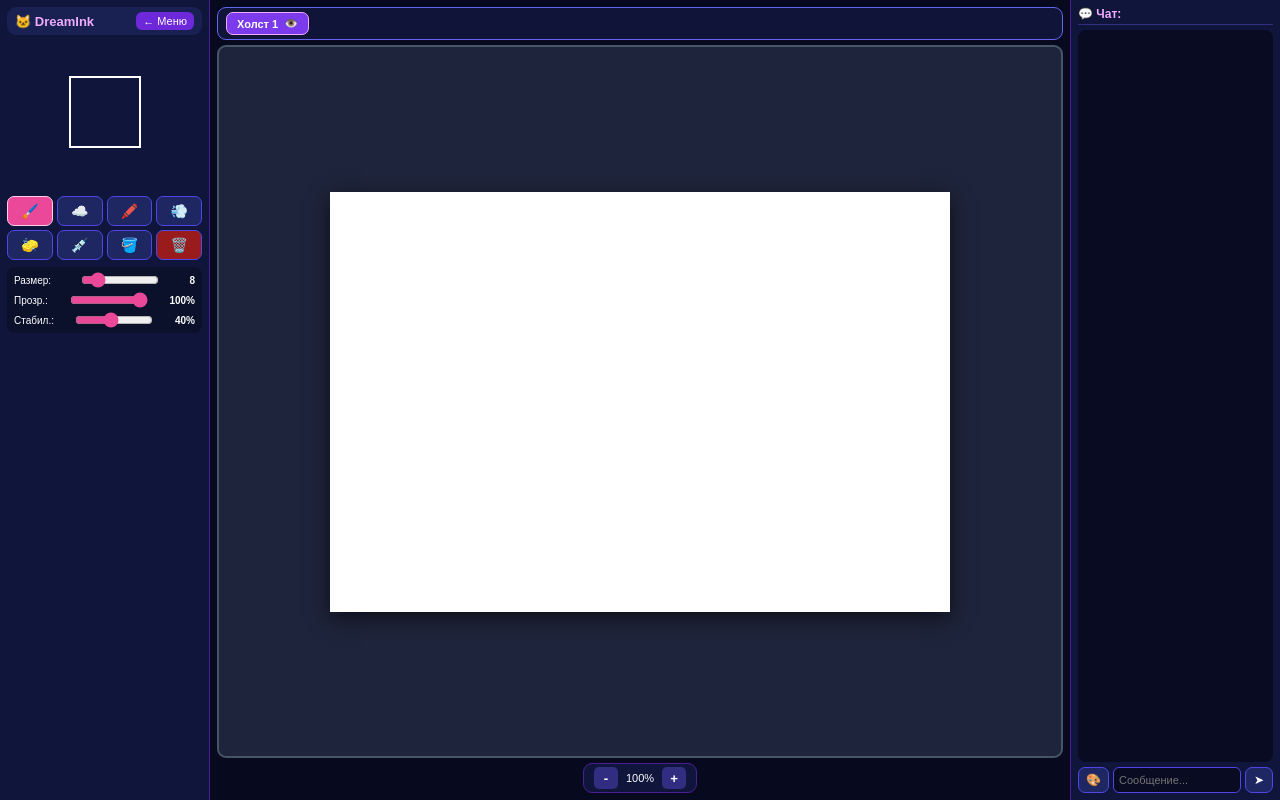
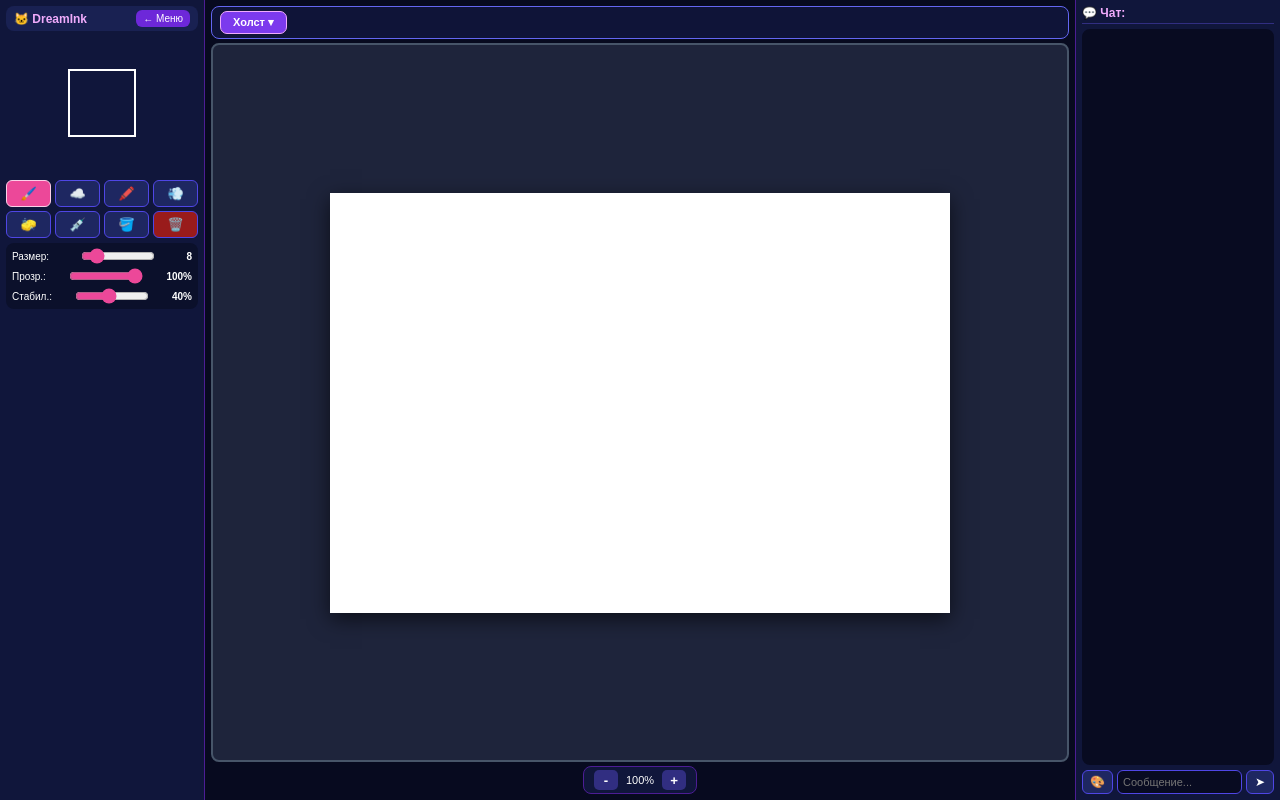
Before and after one commit to Tomerop011/Dreamlnk, a plain HTML site: page draw.html in a window 1280 px wide. Drawn offline with Linux system fonts and the light colour scheme.

Commit message:
v1.2 🌙 (-Beta_Studio-)

```diff
--- a/draw.html
+++ b/draw.html
@@ -6,45 +6,48 @@
 <style>
 *{box-sizing:border-box;margin:0;padding:0}
 body{background:#070a1f;color:#fff;font-family:sans-serif;height:100vh;overflow:hidden;display:flex}
-.lp{width:210px;background:#10163b;border-right:1px solid #4c1d95;padding:7px;display:flex;flex-direction:column;gap:7px;overflow-y:auto}
-.ml{display:flex;align-items:center;justify-content:space-between;background:#192152;padding:5px 8px;border-radius:9px;font-weight:800;font-size:13px;color:#f0abfc}
-.bk{background:#6d28d9;border:0;color:#fff;padding:3px 7px;border-radius:6px;font-size:11px;cursor:pointer}
-.ww{position:relative;width:136px;height:136px;margin:2px auto;display:flex;align-items:center;justify-content:center}
+.lp{width:205px;background:#10163b;border-right:1px solid #4c1d95;padding:6px;display:flex;flex-direction:column;gap:5px;overflow-y:auto}
+.ml{display:flex;align-items:center;justify-content:space-between;background:#192152;padding:4px 8px;border-radius:8px;font-weight:800;font-size:12px;color:#f0abfc}
+.bk{background:#6d28d9;border:0;color:#fff;padding:3px 7px;border-radius:6px;font-size:10px;cursor:pointer}
+.ww{position:relative;width:130px;height:130px;margin:2px auto;display:flex;align-items:center;justify-content:center}
 canvas#cw{border-radius:50%;cursor:crosshair;touch-action:none}
-.sv{position:absolute;width:72px;height:72px;border:2px solid #fff;cursor:crosshair;touch-action:none}
+.sv{position:absolute;width:68px;height:68px;border:2px solid #fff;cursor:crosshair;touch-action:none}
 .sws{display:grid;grid-template-columns:repeat(6,1fr);gap:4px}
-.sw{height:18px;border-radius:50%;border:1px solid rgba(255,255,255,.4);cursor:pointer}
+.sw{height:16px;border-radius:50%;border:1px solid rgba(255,255,255,.4);cursor:pointer}
 .tg{display:grid;grid-template-columns:repeat(4,1fr);gap:4px}
-.tb{background:#1e2761;border:1px solid #4f46e5;color:#fff;padding:6px 0;border-radius:7px;font-size:14px;cursor:pointer;text-align:center}
+.tb{background:#1e2761;border:1px solid #4f46e5;color:#fff;padding:5px 0;border-radius:6px;font-size:13px;cursor:pointer;text-align:center}
 .tb.act{background:#ec4899;border-color:#fbcfe8}
-.sls{background:#0b102b;padding:5px 7px;border-radius:8px;display:flex;flex-direction:column;gap:4px;font-size:10px}
+.sls{background:#0b102b;padding:5px 6px;border-radius:8px;display:flex;flex-direction:column;gap:4px;font-size:10px}
 .sr{display:flex;align-items:center;justify-content:space-between;gap:3px}
-.sr input{width:78px;accent-color:#ec4899}
-.cp{flex:1;display:flex;flex-direction:column;align-items:center;justify-content:space-between;padding:7px;gap:5px;overflow:hidden}
-.lb{width:100%;display:flex;align-items:center;gap:6px;background:rgba(16,22,59,.9);padding:4px 8px;border-radius:9px;border:1px solid #6366f1}
-.ltb{background:#7c3aed;border:1px solid #f0abfc;color:#fff;padding:4px 10px;border-radius:7px;font-size:11px;font-weight:700;display:flex;align-items:center;gap:6px}
-.eye{cursor:pointer}
-.vp{width:100%;flex:1;background:#1e243b;border:2px solid #475569;border-radius:9px;overflow:scroll;display:flex;padding:8px}
-.vp::-webkit-scrollbar{width:11px;height:11px}.vp::-webkit-scrollbar-track{background:#334155}.vp::-webkit-scrollbar-thumb{background:#94a3b8;border-radius:5px}
+.sr input{width:74px;accent-color:#ec4899}
+.cp{flex:1;display:flex;flex-direction:column;align-items:center;justify-content:space-between;padding:6px;gap:4px;overflow:hidden;position:relative}
+.lb{width:100%;display:flex;align-items:center;background:rgba(16,22,59,.9);padding:4px 8px;border-radius:8px;border:1px solid #6366f1;position:relative}
+.hbtn{background:#7c3aed;border:1px solid #f0abfc;color:#fff;padding:4px 12px;border-radius:7px;font-size:11px;font-weight:800;cursor:pointer}
+.hdrop{display:none;position:absolute;top:36px;left:8px;width:190px;background:#131942;border:1px solid #a855f7;border-radius:10px;padding:8px;z-index:20;flex-direction:column;gap:6px}
+.hrow{display:flex;justify-content:space-between;align-items:center;background:#1e2761;padding:5px 8px;border-radius:7px;font-size:11px}
+.eye{cursor:pointer;font-size:13px}
+.vp{width:100%;flex:1;background:#1e243b;border:2px solid #475569;border-radius:8px;overflow:scroll;display:flex;padding:12px}
+.vp::-webkit-scrollbar{width:12px;height:12px}.vp::-webkit-scrollbar-track{background:#334155}.vp::-webkit-scrollbar-thumb{background:#94a3b8;border-radius:5px}
 .st{position:relative;width:620px;height:420px;flex-shrink:0;margin:auto;background:#fff;box-shadow:0 6px 20px rgba(0,0,0,.6)}
 .st canvas{position:absolute;inset:0;width:100%;height:100%;touch-action:none}
-.zb{display:flex;align-items:center;gap:8px;background:#10163b;padding:3px 10px;border-radius:9px;border:1px solid #4c1d95;font-size:11px}
-.zbt{background:#312e81;border:0;color:#fff;width:24px;height:22px;border-radius:5px;font-weight:800;cursor:pointer}
-.rp{width:210px;background:#10163b;border-left:1px solid #4c1d95;padding:7px;display:flex;flex-direction:column;gap:5px;height:100vh}
+.zb{display:flex;align-items:center;gap:8px;background:#10163b;padding:3px 10px;border-radius:8px;border:1px solid #4c1d95;font-size:11px}
+.zbt{background:#312e81;border:0;color:#fff;width:24px;height:20px;border-radius:5px;font-weight:800;cursor:pointer}
+.rp{width:205px;background:#10163b;border-left:1px solid #4c1d95;padding:6px;display:flex;flex-direction:column;gap:5px;height:100vh}
 .ch{font-weight:800;font-size:12px;color:#f0abfc;border-bottom:1px solid #312e81;padding-bottom:3px}
-.cf{flex:1;background:#080b21;border-radius:8px;padding:5px;overflow-y:auto;display:flex;flex-direction:column;gap:4px;font-size:11px}
+.cf{flex:1;min-height:0;background:#080b21;border-radius:8px;padding:5px;overflow-y:auto;display:flex;flex-direction:column;gap:4px;font-size:11px}
 .cm{background:#1e2761;padding:4px 6px;border-radius:7px;word-break:break-word}
-.cm img{width:48px;height:48px;background:#fff;border-radius:5px;display:block;margin-top:2px}
-.sd{display:none;flex-wrap:wrap;gap:4px;max-height:58px;overflow-y:auto;background:#0b102b;padding:4px;border-radius:6px}
-.sd img{width:32px;height:32px;background:#fff;border-radius:4px;cursor:pointer}
+.cm img{width:46px;height:46px;background:#fff;border-radius:5px;display:block;margin-top:2px}
+.sd{display:none;flex-wrap:wrap;gap:4px;max-height:55px;overflow-y:auto;background:#0b102b;padding:4px;border-radius:6px}
+.sd img{width:30px;height:30px;background:#fff;border-radius:4px;cursor:pointer}
 .ci{display:flex;gap:4px}
 .ci input{flex:1;min-width:0;padding:5px;border-radius:6px;border:1px solid #4f46e5;background:#080b21;color:#fff;font-size:11px}
+@media(max-width:700px){body{flex-direction:column;overflow-y:auto;height:auto}.lp,.rp{width:100%;height:auto;border:0}.vp{height:280px}.cf{height:110px}}
 </style>
 </head>
 <body>
 <aside class="lp">
   <div class="ml"><span>🐱 DreamInk</span><button class="bk" onclick="location.href='index.html'">← Меню</button></div>
-  <div class="ww"><canvas id="cw" width="136" height="136"></canvas><div class="sv" id="sv"></div></div>
+  <div class="ww"><canvas id="cw" width="130" height="130"></canvas><div class="sv" id="sv"></div></div>
   <div class="sws" id="sws"></div>
   <div class="tg">
     <button class="tb act" id="t-brush" onclick="st('brush')">🖌️</button>
@@ -57,13 +60,19 @@ canvas#cw{border-radius:50%;cursor:crosshair;touch-action:none}
     <button class="tb" style="background:#991b1b" onclick="clMy()">🗑️</button>
   </div>
   <div class="sls">
-    <div class="sr"><span>Размер:</span><input type="range" id="sz" min="1" max="50" value="8" oninput="g('szv').textContent=this.value"><b id="szv">8</b></div>
-    <div class="sr"><span>Прозр.:</span><input type="range" id="al" min="10" max="100" value="100" oninput="g('alv').textContent=this.value+'%'"><b id="alv">100%</b></div>
-    <div class="sr"><span>Стабил.:</span><input type="range" id="sb" min="0" max="90" value="40" oninput="g('sbv').textContent=this.value+'%'"><b id="sbv">40%</b></div>
+    <div class="sr"><span>Размер:</span><input type="range" id="sz" min="1" max="50" value="8"><b id="szv">8</b></div>
+    <div class="sr"><span>Прозр.:</span><input type="range" id="al" min="10" max="100" value="100"><b id="alv">100%</b></div>
+    <div class="sr"><span>Стабил.:</span><input type="range" id="sb" min="0" max="90" value="40"><b id="sbv">40%</b></div>
   </div>
 </aside>
 <main class="cp">
-  <div class="lb"><div class="ltb"><span>Холст 1</span><span class="eye" onclick="togEye()">👁️</span></div></div>
+  <div class="lb">
+    <button class="hbtn" onclick="togHList()">Холст ▾</button>
+    <div class="hdrop" id="hdrop">
+      <div style="font-size:10px;color:#f9a8d4;font-weight:700">Слои игроков:</div>
+      <div class="hrow"><span>🌙 Вы</span><span class="eye" id="eye1" onclick="togEye()">👁️</span></div>
+    </div>
+  </div>
   <div class="vp"><div class="st" id="stg"><canvas id="l1" width="620" height="420"></canvas></div></div>
   <div class="zb"><button class="zbt" onclick="zm(-0.2)">-</button><span id="zv">100%</span><button class="zbt" onclick="zm(0.2)">+</button></div>
 </main>
@@ -71,27 +80,8 @@ canvas#cw{border-radius:50%;cursor:crosshair;touch-action:none}
   <div class="ch">💬 Чат:</div>
   <div class="cf" id="cf"></div>
   <div class="sd" id="sdr"></div>
-  <div class="ci"><button class="tb" style="font-size:12px;padding:5px 7px" onclick="tDr()">🎨</button><input type="text" id="cin" placeholder="Сообщение..." onkeydown="if(event.key=='Enter')sCh()"><button class="tb" style="font-size:12px;padding:5px 8px" onclick="sCh()">➤</button></div>
+  <div class="ci"><button class="tb" style="font-size:12px;padding:4px 7px" onclick="tDr()">🎨</button><input type="text" id="cin" placeholder="Сообщение..." onkeydown="if(event.key=='Enter')sCh()"><button class="tb" style="font-size:12px;padding:4px 8px" onclick="sCh()">➤</button></div>
 </aside>
-<script>
-function g(i){return document.getElementById(i)}
-var hue=330,col='#ec4899',cw=g('cw'),cx=cw.getContext('2d');
-for(var a=0;a<360;a++){cx.beginPath();cx.moveTo(68,68);cx.arc(68,68,67,(a-1)/57.295,(a+1)/57.295);cx.closePath();cx.fillStyle='hsl('+a+',100%,50%)';cx.fill()}
-cx.beginPath();cx.arc(68,68,48,0,6.28);cx.fillStyle='#10163b';cx.fill();
-function uSv(){g('sv').style.background='linear-gradient(to top,#000,transparent),linear-gradient(to right,#fff,hsl('+hue+',100%,50%))'}uSv();
-function sCol(c){col=c;g('sv').style.borderColor=c}
-cw.onclick=function(e){var r=cw.getBoundingClientRect(),ang=Math.atan2(e.clientY-r.top-68,e.clientX-r.left-68)/0.01745;if(ang<0)ang+=360;hue=Math.round(ang);uSv();sCol('hsl('+hue+',100%,50%)')};
-g('sv').onclick=function(e){var r=this.getBoundingClientRect(),x=Math.max(0,Math.min(1,(e.clientX-r.left)/r.width)),y=Math.max(0,Math.min(1,1-(e.clientY-r.top)/r.height));sCol('hsl('+hue+','+Math.round(x/0.01)+'%,'+Math.round(y*(100-x/0.02))+'%)')};
-new Array('#ef4444','#f97316','#facc15','#22c55e','#06b6d4','#3b82f6','#8b5cf6','#ec4899','#ffffff','#9ca3af','#4b5563','#000000').forEach(function(c){var d=document.createElement('div');d.className='sw';d.style.background=c;d.onclick=function(){sCol(c)};g('sws').appendChild(d)});
-var l1=g('l1'),x1=l1.getContext('2d'),tl='brush',dr=false,sx=0,sy=0;
-function togEye(){l1.style.opacity=l1.style.opacity=='0'?'1':'0'}
-function clMy(){x1.clearRect(0,0,620,420)}
-function st(t){tl=t;document.querySelectorAll('.tg .tb').forEach(function(b){b.classList.remove('act')});if(g('t-'+t))g('t-'+t).classList.add('act')}
-function gp(e){var r=l1.getBoundingClientRect(),x=e.touches?e.touches.item(0).clientX:e.clientX,y=e.touches?e.touches.item(0).clientY:e.clientY;return{x:(x-r.left)/(r.width/620),y:(y-r.top)/(r.height/420)}}
-l1.onmousedown=l1.ontouchstart=function(e){var p=gp(e);if(tl=='fill'){x1.globalAlpha=g('al').value/100;x1.globalCompositeOperation='source-over';x1.fillStyle=col;x1.fillRect(0,0,620,420);x1.globalAlpha=1;return}if(tl=='pick'){var d=x1.getImageData(Math.floor(p.x),Math.floor(p.y),1,1).data;if(d.at(3)>0)sCol('rgb('+d.at(0)+','+d.at(1)+','+d.at(2)+')');st('brush');return}dr=true;sx=p.x;sy=p.y};
-l1.onmousemove=l1.ontouchmove=function(e){if(!dr)return;e.preventDefault();var p=gp(e),sb=g('sb').value/100,nx=sx+(p.x-sx)-(p.x-sx)/1.3*sb,ny=sy+(p.y-sy)-(p.y-sy)/1.3*sb,sz=g('sz').value,al=g('al').value/100;x1.lineCap='round';x1.lineJoin='round';x1.shadowBlur=0;if(tl=='erase'){x1.globalCompositeOperation='destination-out';x1.globalAlpha=1;x1.lineWidth=sz}else{x1.globalCompositeOperation='source-over';x1.strokeStyle=col;x1.fillStyle=col;if(tl=='spray'){x1.globalAlpha=al/1.6;for(var i=0;i<20;i++)x1.fillRect(nx+(Math.random()-0.5)/0.5*sz,ny+(Math.random()-0.5)/0.5*sz,1.5,1.5);sx=nx;sy=ny;return}if(tl=='soft'){x1.shadowColor=col;x1.shadowBlur=sz/1.1;x1.globalAlpha=al/2.2}else if(tl=='mark'){x1.lineCap='square';x1.globalAlpha=al/1.8}else{x1.globalAlpha=al}x1.lineWidth=sz}x1.beginPath();x1.moveTo(sx,sy);x1.lineTo(nx,ny);x1.stroke();sx=nx;sy=ny};
-addEventListener('mouseup',function(){dr=false;x1.globalAlpha=1;x1.shadowBlur=0});addEventListener('touchend',function(){dr=false;x1.globalAlpha=1;x1.shadowBlur=0});
-var z=1;function zm(d){z=Math.max(0.6,Math.min(2.2,z+d));g('stg').style.width=Math.round(620*z)+'px';g('stg').style.height=Math.round(420*z)+'px';g('zv').textContent=Math.round(z*100)+'%'}
-var bw=new Array('бля','сука','хуй','пизд','еба','секс','порно');
-function sCh(){var i=g('cin'),v=i.value.trim();if(!v)return;for(var k=0;k<bw.length;k++){if(v.toLowerCase().indexOf(bw.at(k))!=-1){alert('Запрещены мат и 18+ слова!');return}}var m=document.createElement('div');m.className='cm';m.textContent='🌙 Ты: '+v;g('cf').appendChild(m);i.value='';g('cf').scrollTop=g('cf').scrollHeight}
-function tDr(){var d=g('sdr');d.style.display=d.style.display=='flex'?'none':'flex';d.innerHTML='';var r=localStorage.getItem('di_st'),a=r?r.split('|').filter(Boolean):new Array();if(!a.length){d.textContent='Нарисуй смайл в меню!';return}a.forEach(function(u){var im=document.createElement('img');im.src=u;im.onclick=function(){var m=document.createElement('div');m.className='cm';m.textContent='🌙 Ты:';var p=document.createElement('img');p.src=u;m.appendChild(p);g('cf').appendChild(m);g('cf').scrollTop=g('cf').scrollHeight;d.style.display='none'};d.appendChild(im)})}
+<script src="draw.js"></script>
+</body>
+</html>
```
